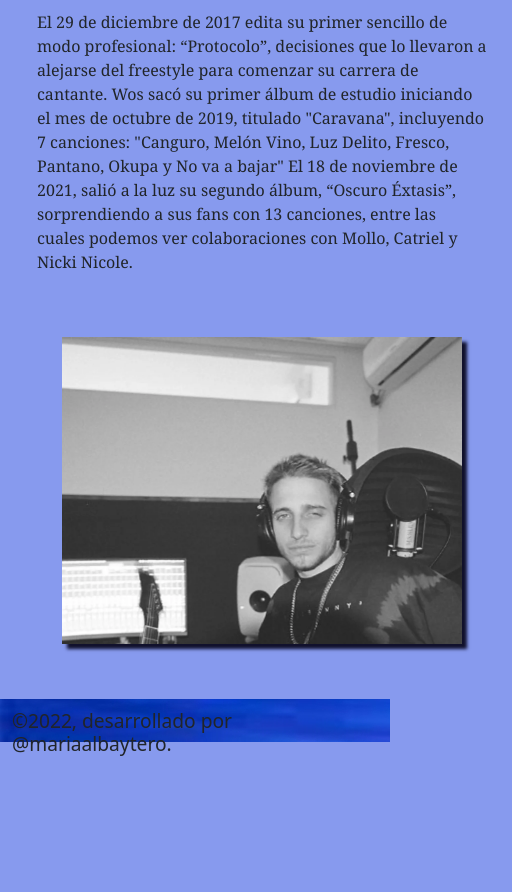
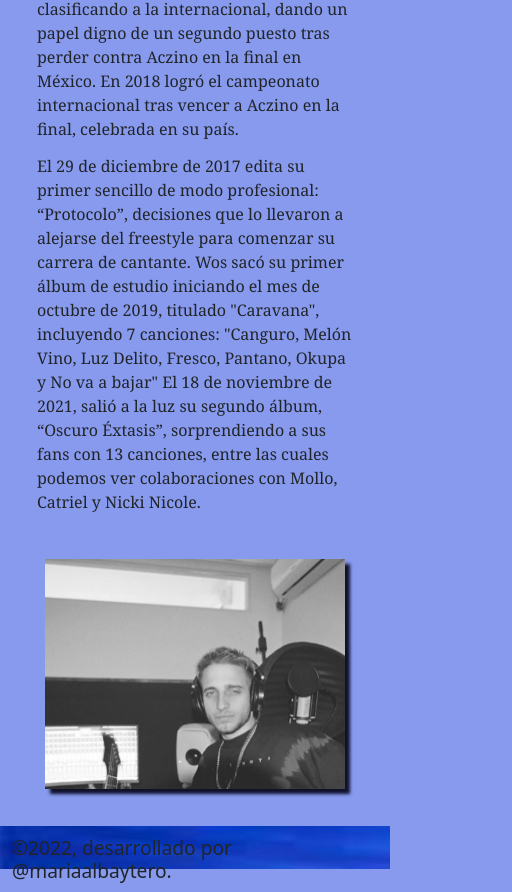
Before and after one commit to Mariaalbaytero/tareaGitIII, a website: page index.html in a window 390 px wide. Shown: the part 537-1429 px from the top of the page, 512 px wide, since content can reach past the window. Before the commit the page ends 1302 px from the top, so only its background shows below. Drawn offline with nearby package versions, Linux system fonts and the light colour scheme.

Commit message:
correccion de errores

```diff
--- a/scss/base/_mediaqueries.scss
+++ b/scss/base/_mediaqueries.scss
@@ -13,11 +13,17 @@
         .pDos{
             font-size: $medida-principal;
         }
-        .fotoUnoIndex{
-            max-width: 400px;
-        }
-        .fotoDosIndex{
-            display: none;
+        .contenedorDosIndex{
+            display: grid;
+            .fotoUnoIndex{
+                max-width: 300px;
+                margin: 2rem 0rem;
+                padding: 0rem;
+                justify-self: center;
+            }
+            .fotoDosIndex{
+                display: none;
+            }
         }
     }
     /*galería*/
```
Also changed, not shown: css/style.css.
